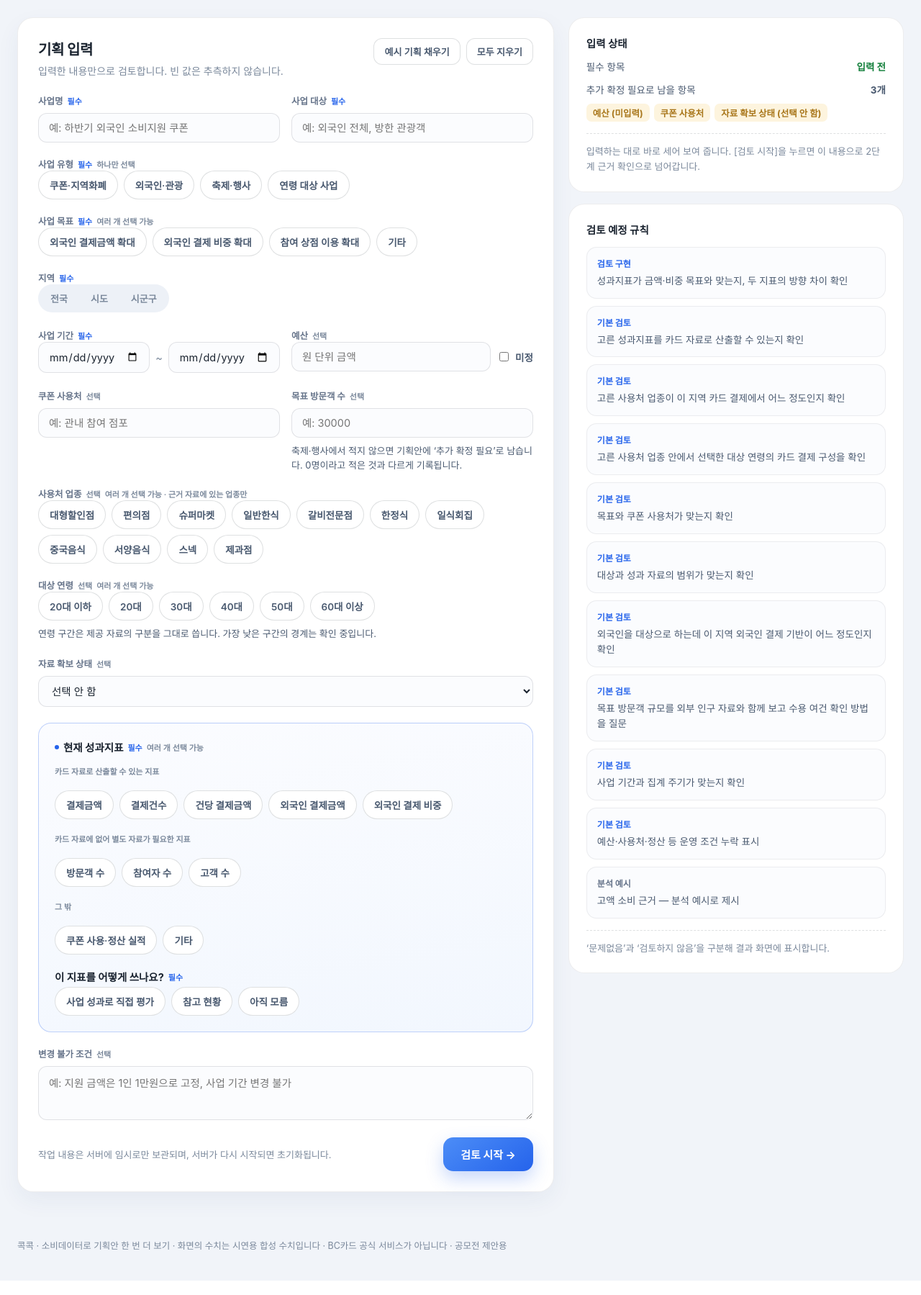
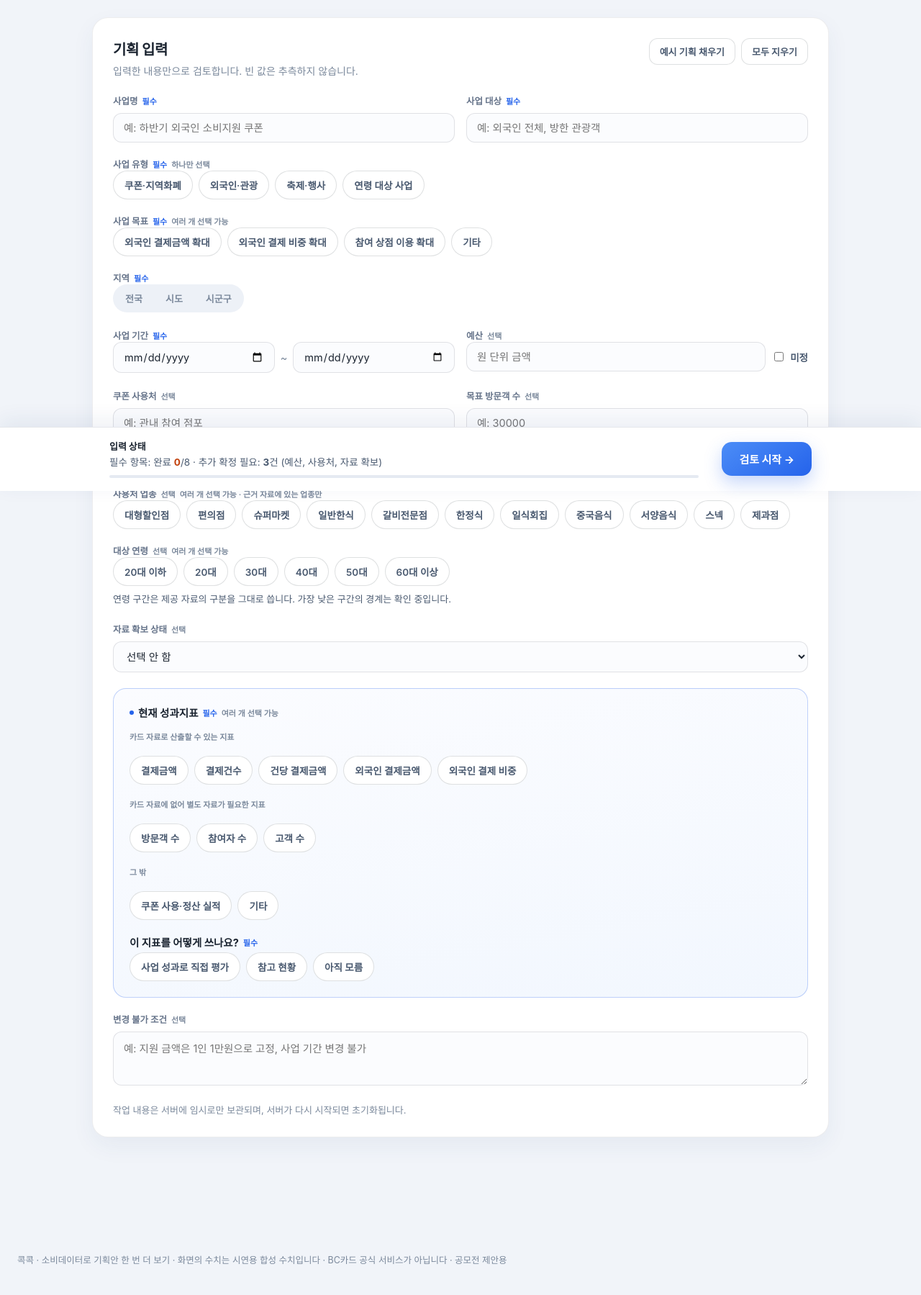
Before and after one commit to aideveloperno1/fest-spend-planner-con001-deploy, a FastAPI app: page /step/1 in a window 1280 px wide. Shown: the part 118-1917 px from the top of the page at 72% size. Run offline with FastAPI, Linux system fonts and the light colour scheme; parts of the project's set-up code (start-up, migrations or seed data) failed here and were passed over; some web fonts are replaced.

Commit message:
feat: 1단계 기획 입력 화면 단일 컬럼 및 하단 고정 상태 바로 개편

```diff
--- a/src/policy_signal_map/web/routes/input.py
+++ b/src/policy_signal_map/web/routes/input.py
@@ -8,7 +8,6 @@ from fastapi.responses import HTMLResponse, Response
 from ...plan.models import BudgetStatus, PlanInput, Region, RegionLevel, sample_plan
 from ...plan.regions import load_regions, sido_list
 from ...plan.validation import ValidationResult, validate_plan
-from ...review.rules import load_rule_catalog
 from ..dependencies import evidence_state_dep, session_dep
 from ..evidence_state import EvidenceState
 from ..forms import parse_plan_form
@@ -19,6 +18,41 @@ from ..templating import redirect, render
 router = APIRouter()
 Session = Annotated[tuple[str, WorkState], Depends(session_dep)]
 Evidence = Annotated[EvidenceState, Depends(evidence_state_dep)]
+
+REQUIRED_ERROR_GROUPS = (
+    {"name"},
+    {"business_type"},
+    {"goals", "goal_other"},
+    {"target"},
+    {"region"},
+    {"period"},
+    {"metrics", "metric_other"},
+    {"indicator_use"},
+)
+
+
+def _required_completed(result: ValidationResult) -> int:
+    """하단 상태 바에서 보여 줄 필수 입력 8개 묶음의 완료 수."""
+    return sum(not (group & result.errors.keys()) for group in REQUIRED_ERROR_GROUPS)
+
+
+def _pending_labels(items: list[str]) -> list[str]:
+    """검증의 상세 문구를 좁은 하단 바에 맞는 짧은 항목명으로 바꾼다."""
+    labels: list[str] = []
+    for item in items:
+        if item.startswith("예산"):
+            label = "예산"
+        elif item == "쿠폰 사용처":
+            label = "사용처"
+        elif item.startswith("목표 방문객 수"):
+            label = "방문객 목표"
+        elif "자료 확보" in item:
+            label = "자료 확보"
+        else:
+            label = item
+        if label not in labels:
+            labels.append(label)
+    return labels
 
 
 def sample_plan_for(evidence: EvidenceState) -> PlanInput:
@@ -41,19 +75,20 @@ def _render(
 ) -> Response:
     session_id, state = session
     plan = state.plan
+    summary = result or validate_plan(plan)
     context = {
         "plan": plan,
         # 제출 전에는 오류를 보여주지 않고, 요약만 현재 입력 기준으로 보여준다
         "errors": result.errors if result else {},
-        "summary": result or validate_plan(plan),
+        "summary": summary,
+        "required_total": len(REQUIRED_ERROR_GROUPS),
+        "required_completed": _required_completed(summary),
+        "pending_labels": _pending_labels(summary.pending),
         "sido_list": sido_list(),
         "regions_json": load_regions(),
-        "rules": load_rule_catalog(),
         "budget_status": BudgetStatus,
         # 고를 수 있는 업종·연령은 근거 파일이 알려 준다. 없으면 그 입력칸을 두지 않는다
         "catalog": option_catalog(evidence.result),
-        # 아직 아무것도 입력하지 않았으면 필수 항목을 "확인 필요"로 겁주지 않는다 (9/18)
-        "plan_touched": plan != PlanInput(),
     }
     return render(
         request,
--- a/src/policy_signal_map/web/static/css/style.css
+++ b/src/policy_signal_map/web/static/css/style.css
@@ -212,6 +212,105 @@ a {
   gap: 16px;
   position: sticky;
   top: 140px;
+}
+
+/* 1단계 입력: 단일 컬럼 폼 + 화면 하단 고정 상태 바 */
+.plan-input-page {
+  padding-bottom: 96px;
+}
+
+.plan-input-layout {
+  width: 100%;
+  max-width: 1024px;
+  margin-inline: auto;
+}
+
+.plan-sticky-bar {
+  position: fixed;
+  z-index: 50;
+  right: 0;
+  bottom: 0;
+  left: 0;
+  width: 100%;
+  background: rgba(255, 255, 255, 0.98);
+  border-top: 1px solid #e5e7eb;
+  box-shadow: 0 -8px 28px rgba(30, 60, 120, 0.08);
+  backdrop-filter: blur(12px);
+}
+
+.plan-sticky-inner {
+  display: flex;
+  align-items: center;
+  gap: 32px;
+  width: 100%;
+  max-width: 1024px;
+  min-height: 88px;
+  margin-inline: auto;
+  padding: 13px 24px 15px;
+}
+
+.plan-status {
+  min-width: 0;
+  flex: 1;
+}
+
+.plan-status-label {
+  margin-bottom: 4px;
+  color: var(--text);
+  font-size: 13px;
+  font-weight: 800;
+}
+
+.plan-status-summary {
+  margin: 0;
+  color: var(--text-3);
+  font-size: 13.5px;
+  line-height: 1.45;
+}
+
+.plan-status-summary strong {
+  font-weight: 750;
+}
+
+.plan-progress {
+  width: 100%;
+  height: 4px;
+  margin-top: 8px;
+  overflow: hidden;
+  border-radius: 999px;
+  background: #e5eaf2;
+}
+
+.plan-progress > span {
+  display: block;
+  width: 0;
+  height: 100%;
+  border-radius: inherit;
+  background: var(--primary);
+  transition: width 180ms ease;
+}
+
+.plan-submit {
+  min-height: 44px;
+  padding-inline: 24px;
+}
+
+@media (max-width: 640px) {
+  .plan-input-page {
+    padding-bottom: 156px;
+  }
+
+  .plan-sticky-inner {
+    align-items: stretch;
+    gap: 10px;
+    min-height: 0;
+    padding: 12px 18px max(12px, env(safe-area-inset-bottom));
+    flex-direction: column;
+  }
+
+  .plan-submit {
+    width: 100%;
+  }
 }
 
 @media (max-width: 900px) {
@@ -1127,6 +1226,7 @@ textarea.input {
   .rail,
   .head-actions,
   .form-foot,
+  .plan-sticky-bar,
   .btn,
   .print-note,
   [data-save-note] {
--- a/src/policy_signal_map/web/static/js/input.js
+++ b/src/policy_signal_map/web/static/js/input.js
@@ -67,82 +67,63 @@
     }),
   );
 
-  // 입력 상태 패널: 입력하는 즉시 다시 센다.
+  // 하단 입력 상태 바: 입력하는 즉시 다시 센다.
   // 서버 검증(plan/validation.py)을 대신하지 않으며, 저장은 [검토 시작]을 눌러야 된다.
   // 항목 이름과 판단 기준은 validation.py와 같게 유지한다 (다르면 제출 후 숫자가 달라 보인다).
   const summary = {
-    required: form.parentElement.querySelector('[data-summary="required"]'),
-    count: form.parentElement.querySelector('[data-summary="pending-count"]'),
-    list: form.parentElement.querySelector('[data-summary="pending-list"]'),
+    required: document.querySelector('[data-summary="required-completed"]'),
+    count: document.querySelector('[data-summary="pending-count"]'),
+    pendingWrap: document.querySelector('[data-summary="pending-wrap"]'),
+    pendingNames: document.querySelector('[data-summary="pending-names"]'),
+    progress: document.querySelector('[data-summary="progress"]'),
+    progressTrack: document.querySelector('[data-summary="progress-track"]'),
   };
 
   const value = (name) => (form.elements.namedItem(name)?.value ?? "").trim();
   const checkedValues = (name) => [...form.querySelectorAll(`input[name="${name}"]:checked`)].map((i) => i.value);
-  const dataStatusLabel = () => {
-    const select = form.elements.namedItem("data_status");
-    return select.value ? select.options[select.selectedIndex].text : "";
-  };
-
-  function requiredMissing() {
+  function requiredChecks() {
     const goals = checkedValues("goals");
     const metrics = checkedValues("metrics");
     const lv = level();
     const start = value("period_start");
     const end = value("period_end");
-    const digits = value("budget_krw").replaceAll(",", "");
     return [
-      !value("name"),
-      goals.length === 0 || (goals.includes("other") && !value("goal_other")),
-      !value("target"),
-      !lv || (lv !== "national" && !sido.value) || (lv === "sigungu" && !sigungu.value),
-      !start || !end || end < start,
-      metrics.length === 0 || (metrics.includes("other") && !value("metric_other")),
-      checkedValues("indicator_use").length === 0,
-      !undecided.checked && digits !== "" && !/^\d+$/.test(digits),
-      undecided.checked && digits !== "",
-    ].filter(Boolean).length;
+      Boolean(value("name")),
+      checkedValues("business_type").length > 0,
+      goals.length > 0 && (!goals.includes("other") || Boolean(value("goal_other"))),
+      Boolean(value("target")),
+      Boolean(lv) && (lv === "national" || Boolean(sido.value)) && (lv !== "sigungu" || Boolean(sigungu.value)),
+      Boolean(start && end && end >= start),
+      metrics.length > 0 && (!metrics.includes("other") || Boolean(value("metric_other"))),
+      checkedValues("indicator_use").length > 0,
+    ];
   }
 
   function pendingItems() {
     const items = [];
     const digits = value("budget_krw").replaceAll(",", "");
-    if (undecided.checked) items.push("예산 (미정)");
-    else if (digits === "") items.push("예산 (미입력)");
-    if (!value("usage_place")) items.push("쿠폰 사용처");
+    if (undecided.checked || digits === "") items.push("예산");
+    if (!value("usage_place")) items.push("사용처");
+    if (checkedValues("business_type").includes("festival") && !value("visitor_goal")) items.push("방문객 목표");
     const status = form.elements.namedItem("data_status").value;
-    if (!status) items.push("자료 확보 상태 (선택 안 함)");
-    else if (status !== "secured") items.push(`성과 자료 확보 (${dataStatusLabel()})`);
+    if (status !== "secured") items.push("자료 확보");
     return items;
-  }
-
-  function touched() {
-    return (
-      Boolean(value("name") || value("target") || value("usage_place") || value("goal_other") ||
-              value("metric_other") || value("fixed_conditions") || value("period_start") || value("period_end") ||
-              value("budget_krw") || form.elements.namedItem("data_status").value || level()) ||
-      undecided.checked || checkedValues("goals").length > 0 || checkedValues("metrics").length > 0 ||
-      checkedValues("indicator_use").length > 0
-    );
   }
 
   function syncSummary() {
     if (!summary.required) return;
-    const missing = requiredMissing();
-    summary.required.textContent = !touched() ? "입력 전" : missing ? `${missing}개 확인 필요` : "모두 입력됨";
-    summary.required.classList.toggle("text-warn", touched() && missing > 0);
-    summary.required.classList.toggle("text-ok", !touched() || missing === 0);
+    const checks = requiredChecks();
+    const completed = checks.filter(Boolean).length;
+    summary.required.textContent = completed;
+    summary.required.classList.toggle("text-warn", completed < checks.length);
+    summary.required.classList.toggle("text-ok", completed === checks.length);
+    summary.progress.style.width = `${(completed / checks.length) * 100}%`;
+    summary.progressTrack.setAttribute("aria-valuenow", completed);
 
     const items = pendingItems();
-    summary.count.textContent = `${items.length}개`;
-    summary.list.replaceChildren(
-      ...items.map((item) => {
-        const badge = document.createElement("span");
-        badge.className = "badge-warn";
-        badge.textContent = item;
-        return badge;
-      }),
-    );
-    summary.list.hidden = items.length === 0;
+    summary.count.textContent = items.length;
+    summary.pendingNames.textContent = items.join(", ");
+    summary.pendingWrap.hidden = items.length === 0;
   }
 
   form.addEventListener("input", syncSummary);
--- a/src/policy_signal_map/web/templates/steps/input.html
+++ b/src/policy_signal_map/web/templates/steps/input.html
@@ -19,7 +19,8 @@
 {% block content %}
 {% set region = plan.region %}
 {% set level = region.level.value if region else "" %}
-<div class="layout-main-side">
+<div class="plan-input-page">
+<div class="plan-input-layout">
   <form class="card card-lg" id="plan-form" method="post" action="/step/1" novalidate>
     <div class="card-head">
       <div>
@@ -232,44 +233,36 @@
 
     <div class="form-foot">
       <p class="muted small">작업 내용은 서버에 임시로만 보관되며, 서버가 다시 시작되면 초기화됩니다.</p>
-      <button type="submit" class="btn btn-primary" name="action" value="submit">검토 시작 →</button>
     </div>
   </form>
+</div>
 
-  <aside class="side">
-    <div class="card">
-      <h2 class="side-title">입력 상태</h2>
-      {% set missing = summary.errors | length %}
-      <div class="summary-row">
-        <span>필수 항목</span>
-        <b data-summary="required" class="{{ 'text-warn' if missing and plan_touched else 'text-ok' }}">
-          {%- if not plan_touched -%}입력 전
-          {%- elif missing -%}{{ missing }}개 확인 필요
-          {%- else -%}모두 입력됨{%- endif -%}
-        </b>
+<section class="plan-sticky-bar" aria-label="입력 상태 및 주요 작업">
+  <div class="plan-sticky-inner">
+    <div class="plan-status">
+      <div class="plan-status-label">입력 상태</div>
+      <p class="plan-status-summary">
+        필수 항목: 완료
+        <strong data-summary="required-completed" class="{{ 'text-ok' if required_completed == required_total else 'text-warn' }}">{{ required_completed }}</strong>/{{ required_total }}
+        <span aria-hidden="true">·</span>
+        추가 확정 필요: <strong data-summary="pending-count">{{ pending_labels | length }}</strong>건
+        <span data-summary="pending-wrap"{{ " hidden" if not pending_labels }}>(<span data-summary="pending-names">{{ pending_labels | join(', ') }}</span>)</span>
+      </p>
+      <div
+        class="plan-progress"
+        role="progressbar"
+        aria-label="필수 항목 입력 완성도"
+        aria-valuemin="0"
+        aria-valuemax="{{ required_total }}"
+        aria-valuenow="{{ required_completed }}"
+        data-summary="progress-track"
+      >
+        <span data-summary="progress" style="width: {{ (required_completed / required_total * 100) | round(1) }}%"></span>
       </div>
-      <div class="summary-row">
-        <span>추가 확정 필요로 남을 항목</span>
-        <b data-summary="pending-count">{{ summary.pending | length }}개</b>
-      </div>
-      <div class="pending-list" data-summary="pending-list"{{ " hidden" if not summary.pending }}>
-        {% for item in summary.pending %}<span class="badge-warn">{{ item }}</span>{% endfor %}
-      </div>
-      <p class="side-foot" data-summary="foot">입력하는 대로 바로 세어 보여 줍니다. [검토 시작]을 누르면 이 내용으로 2단계 근거 확인으로 넘어갑니다.</p>
     </div>
-    <div class="card">
-      <h2 class="side-title">검토 예정 규칙</h2>
-      <div class="rule-list">
-        {% for rule in rules %}
-          <div class="rule rule-{{ rule.scope }}">
-            <div class="rule-id">{{ rule.scope_label }}</div>
-            <div class="rule-text">{{ rule.summary }}</div>
-          </div>
-        {% endfor %}
-      </div>
-      <p class="side-foot">‘문제없음’과 ‘검토하지 않음’을 구분해 결과 화면에 표시합니다.</p>
-    </div>
-  </aside>
+    <button type="submit" class="btn btn-primary plan-submit" name="action" value="submit" form="plan-form">검토 시작 →</button>
+  </div>
+</section>
 </div>
 {% endblock %}
 
```
Also changed, not shown: tests/test_plan_inputs.py (+19 -0 lines), tests/test_routes.py (+3 -4 lines), src/policy_signal_map/web/static/js/README.md, src/policy_signal_map/web/templates/steps/README.md.
